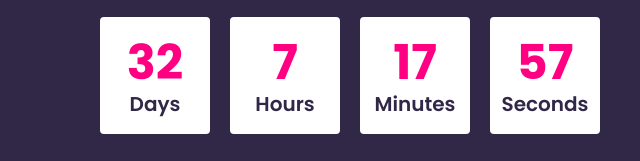
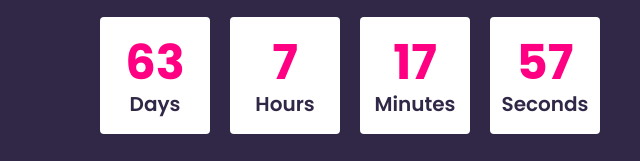
Before and after one commit to khade36/Clone_LHC, a website: page home/index.html in a window 1280 px wide. Shown: the part 390-551 px from the top of the page, 0-640 px from the left. Drawn offline with Linux system fonts and the light colour scheme.

Commit message:
Update index.html

```diff
--- a/home/index.html
+++ b/home/index.html
@@ -62,7 +62,7 @@
         }
 
 
-        var countDate= new Date(2024,2,30).getTime();
+        var countDate= new Date(2024,3,30).getTime();
         function cd(){
             var now=new Date().getTime();
             gap=countDate-now;
```
